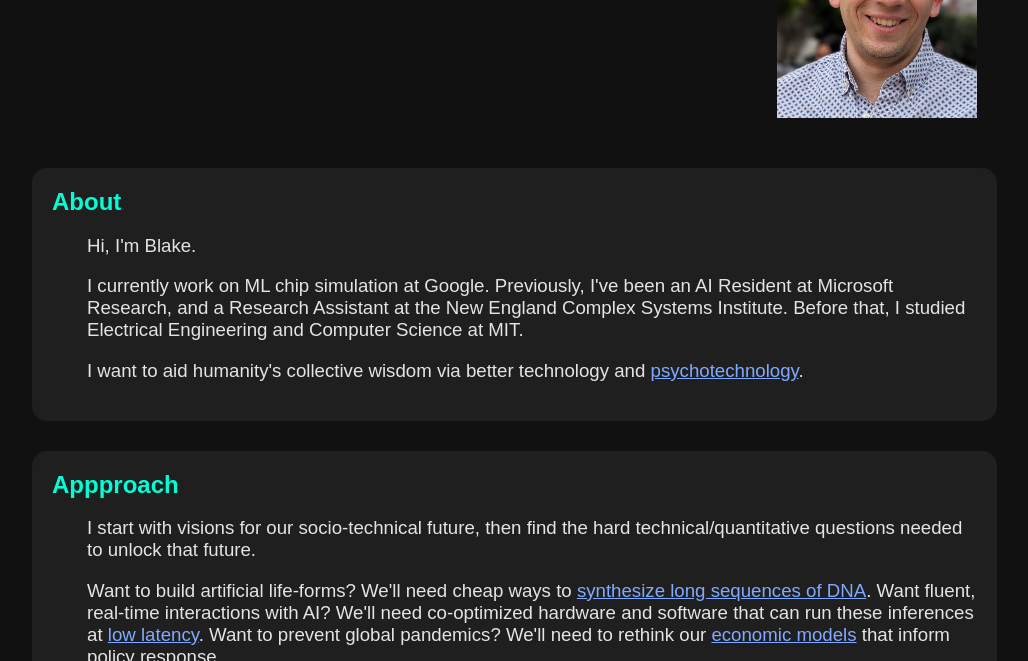
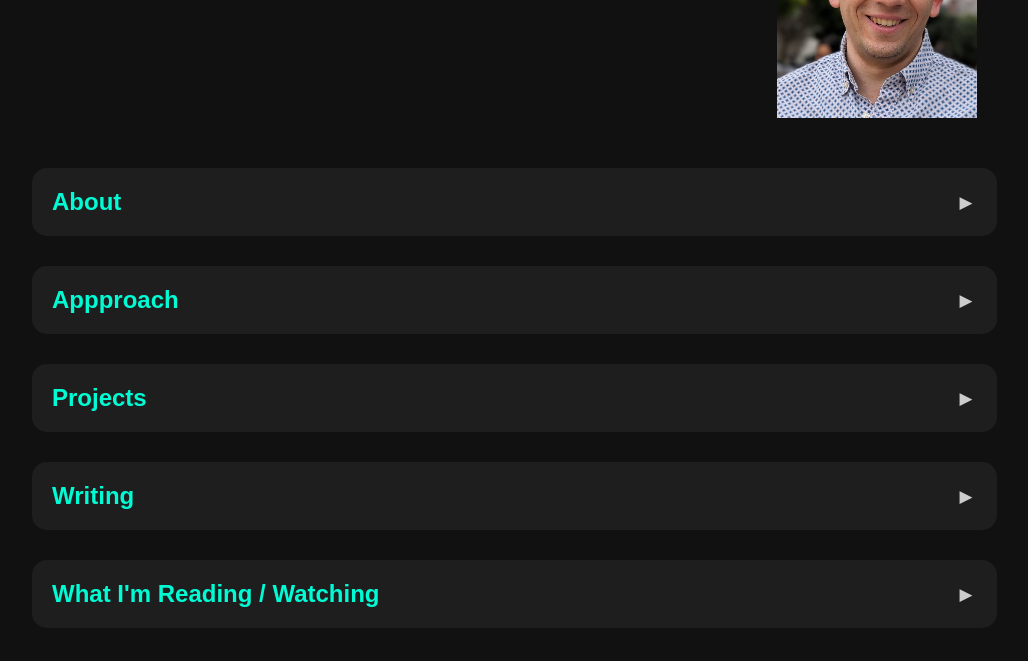
Before and after one commit to blakeelias/personal-website, a plain HTML site: page index.html in a window 1280 px wide. Shown: the part 139-800 px from the top of the page, without its empty margins (143-1171 px from the left). Drawn offline with Linux system fonts and the light colour scheme.

Commit message:
Make sections expandable / contractable

```diff
--- a/index.html
+++ b/index.html
@@ -44,6 +44,37 @@
       color: #00FFD7;
       // font-family: sans-serif
   }
+
+/* Make each <section> toggle when its H2 is clicked */
+section h2 {
+  cursor: pointer;
+  padding-right: 22px;
+  position: relative;
+}
+section h2::after {
+  content: "▸";
+  position: absolute;
+  right: 6px;
+  top: 50%;
+  transform: translateY(-50%) rotate(0deg);
+  transform-origin: center;
+  transition: transform 0.18s ease;
+  color: #cfcfcf;
+  font-size: 0.95em;
+}
+/* rotate arrow when section is expanded */
+section:not(.collapsed) h2::after {
+  transform: translateY(-50%) rotate(90deg);
+}
+/* hide everything in a collapsed section except the H2 itself */
+section.collapsed > *:not(h2) {
+  display: none;
+}
+
+/* subtle visual for collapsed sections */
+section.collapsed {
+  opacity: 0.99;
+}
 
 
 
@@ -718,6 +749,40 @@ for (i = 0; i < coll.length; i++) {
     }
   });
 }
+
+// Section toggle initializer: collapse sections by default (except #header)
+document.addEventListener("DOMContentLoaded", function() {
+  var sections = document.querySelectorAll("section");
+  sections.forEach(function(sec) {
+    if (sec.id === "header") return; // leave header expanded
+    // start collapsed
+    sec.classList.add("collapsed");
+
+    var h2 = sec.querySelector("h2");
+    if (!h2) return;
+
+    // accessibility: make H2 focusable / keyboard-activatable
+    h2.setAttribute("role", "button");
+    h2.setAttribute("tabindex", "0");
+    h2.setAttribute("aria-expanded", "false");
+
+    function setExpandedState() {
+      var expanded = !sec.classList.contains("collapsed");
+      h2.setAttribute("aria-expanded", String(expanded));
+    }
+
+    h2.addEventListener("click", function() {
+      sec.classList.toggle("collapsed");
+      setExpandedState();
+    });
+    h2.addEventListener("keydown", function(e) {
+      if (e.key === "Enter" || e.key === " ") {
+        e.preventDefault();
+        h2.click();
+      }
+    });
+  });
+});
 </script>
 
 
```
